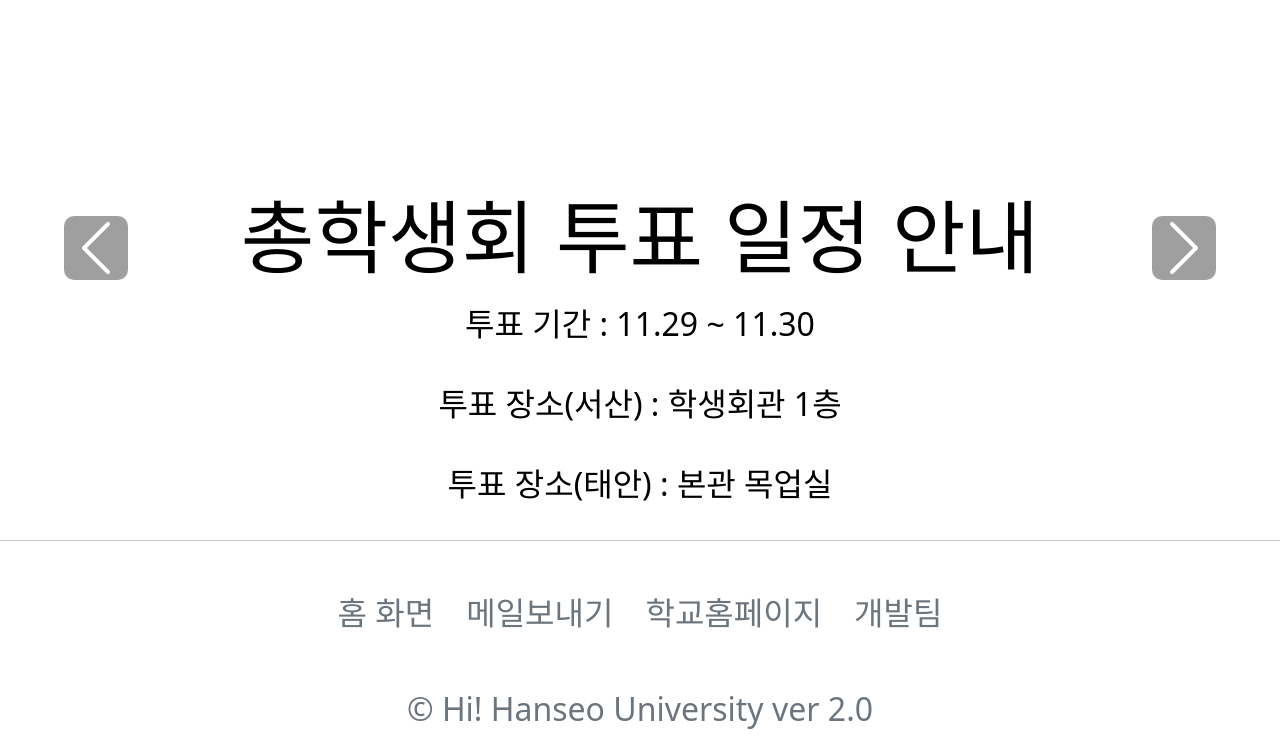
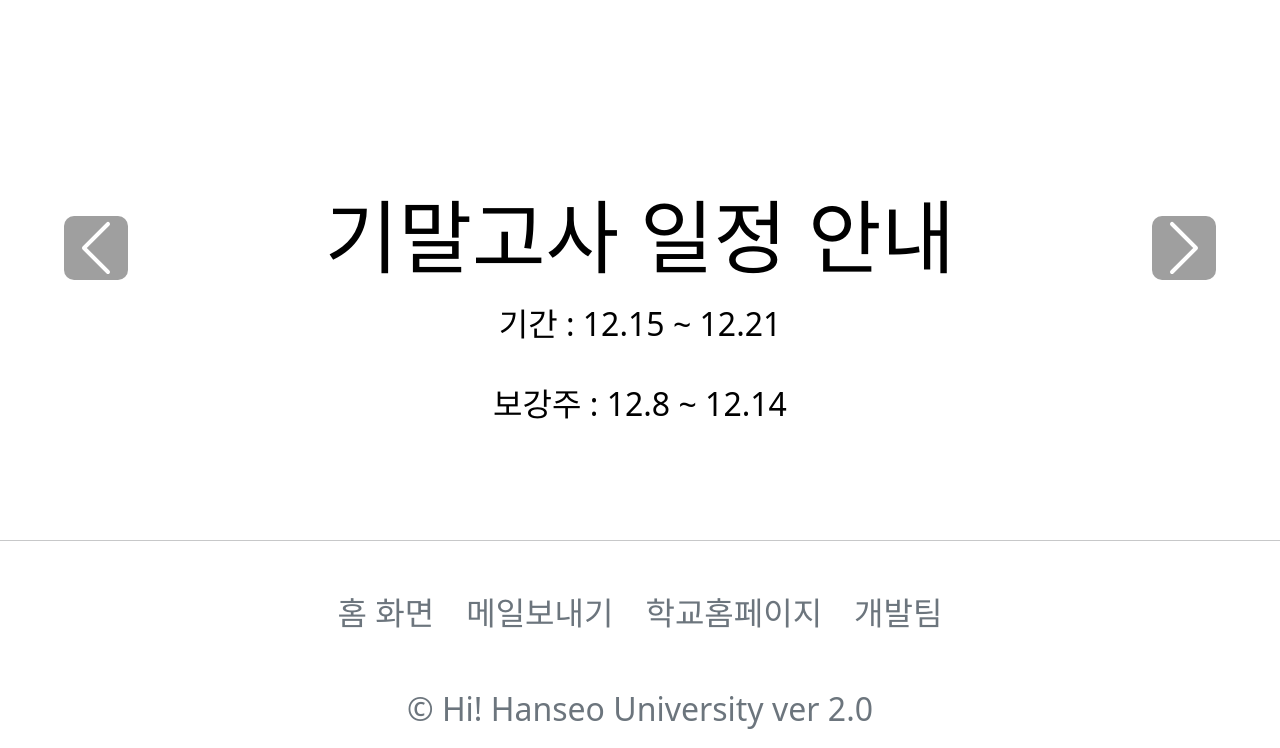
Before and after one commit to Parkyuchan/finalhihu, a Django app: page /home_Taean/ in a window 1280 px wide. Shown: the part 240-988 px from the top of the page. Run offline with Django 4.2, Linux system fonts and the light colour scheme; some libraries are stand-ins or nearby versions.

Commit message:
공지 수정

```diff
--- a/single_pages/templates/single_pages/notification.html
+++ b/single_pages/templates/single_pages/notification.html
@@ -113,11 +113,9 @@
 
         <div class="container">
           <div class="carousel-caption" style="color: black;">
-            <h1>총학생회 투표 일정 안내</h1>
-            <p>투표 기간 : 11.29 ~ 11.30</p>
-            <p>투표 장소(서산) : 학생회관 1층</p>
-            <p>투표 장소(태안) : 본관 목업실</p>
-            <p>준비물 : 힉생증 또는 신분증</p>
+            <h1>기말고사 일정 안내</h1>
+            <p>기간 : 12.15 ~ 12.21</p>
+            <p>보강주 : 12.8 ~ 12.14</p>
           </div>
         </div>
       </div>
@@ -129,10 +127,10 @@
 
         <div class="container">
           <div class="carousel-caption" style="color: black;">
-            <h1>대의원회 투표 일정 안내</h1>
-            <p>투표 기간 : 12.7</p>
-            <p>투표 장소 : 인곡관 문화홀</p>
-            <p>투표 대상 : 신학회장</p>
+            <h1>월드컵 일정</h1>
+            <h1>대한민국 VS 포르투갈</h1>
+            <p>경기 일정 : 12.3 (토) 00:00</p>
+            <p>대한민국 화이팅</p>
           </div>
         </div>
       </div>
```
